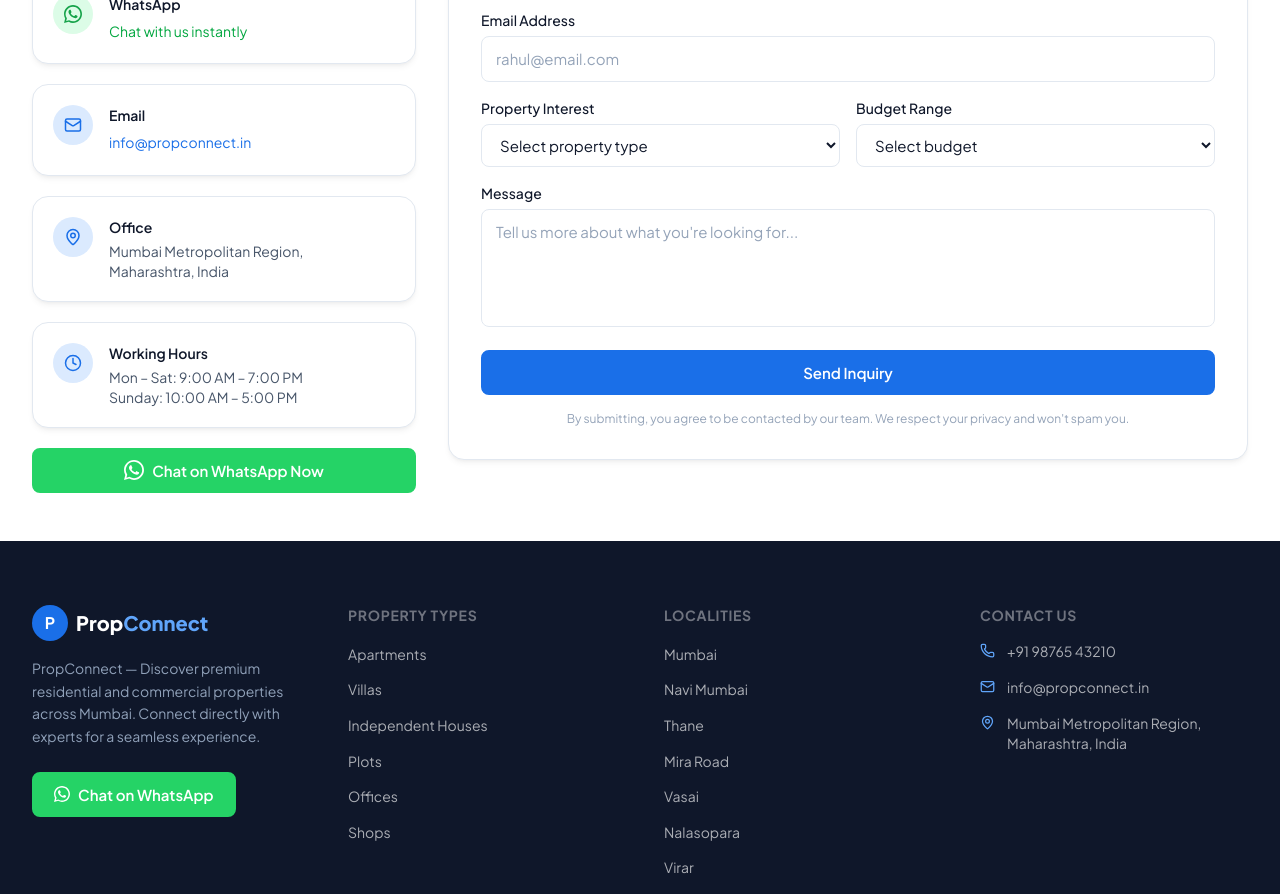
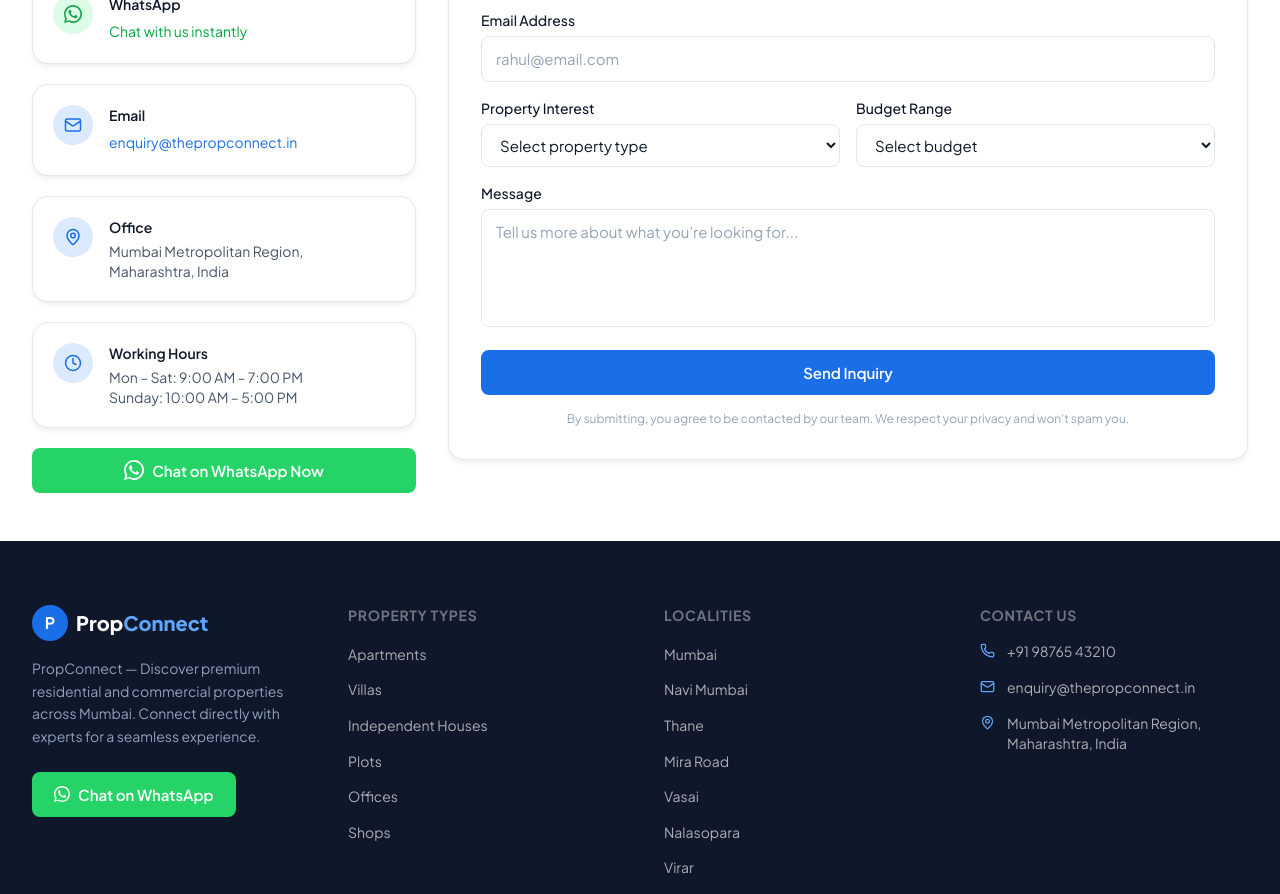
Before and after one commit to DevRoopeshSingh/property-sales-platform, a Next.js app: page /contact in a window 1280 px wide. Shown: the part 520-1414 px from the top of the page. Built offline with nearby package versions, Linux system fonts and the light colour scheme; no server answers; the database is empty.

Commit message:
chore: update contact details and rename area labels

```diff
--- a/src/app/admin/(dashboard)/settings/SettingsClient.tsx
+++ b/src/app/admin/(dashboard)/settings/SettingsClient.tsx
@@ -16,11 +16,11 @@ export default function SettingsClient({ initialSettings }: { initialSettings: R
   const [settings, setSettings] = useState<Record<string, string>>({
     // Defaults to prevent undefined controlled inputs
     siteName: initialSettings.siteName || "PropConnect",
-    supportEmail: initialSettings.supportEmail || "support@propconnect.in",
-    supportPhone: initialSettings.supportPhone || "+91 9876543210",
+    supportEmail: initialSettings.supportEmail || "enquiry@thepropconnect.in",
+    supportPhone: initialSettings.supportPhone || "+91 9833378400",
     defaultCity: initialSettings.defaultCity || "MUMBAI",
 
-    waNumber: initialSettings.waNumber || "919820098200",
+    waNumber: initialSettings.waNumber || "919833378400",
     waDefaultMsg: initialSettings.waDefaultMsg || "Hi, I am interested in property listings.",
     leadFollowUpHours: initialSettings.leadFollowUpHours || "24",
 
@@ -155,7 +155,7 @@ export default function SettingsClient({ initialSettings }: { initialSettings: R
               <div className="grid grid-cols-1 md:grid-cols-2 gap-6">
                 <div>
                   <label className="block text-sm font-medium text-slate-700 mb-1.5">WhatsApp Number (with country code)</label>
-                  <input type="text" className="input" placeholder="919876543210" value={settings.waNumber} onChange={(e) => handleChange("waNumber", e.target.value)} />
+                  <input type="text" className="input" placeholder="919833378400" value={settings.waNumber} onChange={(e) => handleChange("waNumber", e.target.value)} />
                   <p className="text-xs text-slate-500 mt-1">Number where customer WhatsApp messages are sent.</p>
                 </div>
                 <div>
--- a/src/app/admin/login/page.tsx
+++ b/src/app/admin/login/page.tsx
@@ -68,7 +68,7 @@ function LoginForm() {
             name="email"
             type="email"
             autoComplete="email"
-            placeholder="admin@propconnect.in"
+            placeholder="admin@thepropconnect.in"
             className="input"
             required
             value={email}
--- a/src/app/contact/page.tsx
+++ b/src/app/contact/page.tsx
@@ -79,7 +79,7 @@ export default async function ContactPage() {
                 <div>
                   <p className="text-sm font-semibold text-[var(--color-text-primary)] mb-1">Email</p>
                   <a href={`mailto:${settings.supportEmail || process.env.NEXT_PUBLIC_CONTACT_EMAIL}`} className="text-sm text-[var(--color-brand-600)] hover:underline">
-                    {settings.supportEmail || process.env.NEXT_PUBLIC_CONTACT_EMAIL || "info@propconnect.in"}
+                    {settings.supportEmail || process.env.NEXT_PUBLIC_CONTACT_EMAIL || "enquiry@thepropconnect.in"}
                   </a>
                 </div>
               </div>
--- a/src/app/properties/[slug]/page.tsx
+++ b/src/app/properties/[slug]/page.tsx
@@ -190,7 +190,7 @@ export default async function PropertyDetailPage({
                         <Maximize2 size={16} className="text-[var(--color-brand-500)]" />
                         <span className="font-bold text-[var(--color-text-primary)]">{property.area.toLocaleString()} sq ft</span>
                       </div>
-                      <span className="text-xs text-[var(--color-text-muted)]">Built-up Area</span>
+                      <span className="text-xs text-[var(--color-text-muted)]">Carpet Area</span>
                     </div>
                   )}
                   {property.floor && (
--- a/src/components/public/Footer.tsx
+++ b/src/components/public/Footer.tsx
@@ -123,7 +123,7 @@ export default function Footer() {
                   className="text-sm transition-colors hover:text-white"
                   style={{ color: "rgba(255,255,255,0.65)" }}
                 >
-                  {process.env.NEXT_PUBLIC_CONTACT_EMAIL ?? "info@propconnect.in"}
+                  {process.env.NEXT_PUBLIC_CONTACT_EMAIL ?? "enquiry@thepropconnect.in"}
                 </a>
               </li>
               <li className="flex items-start gap-3">
```
